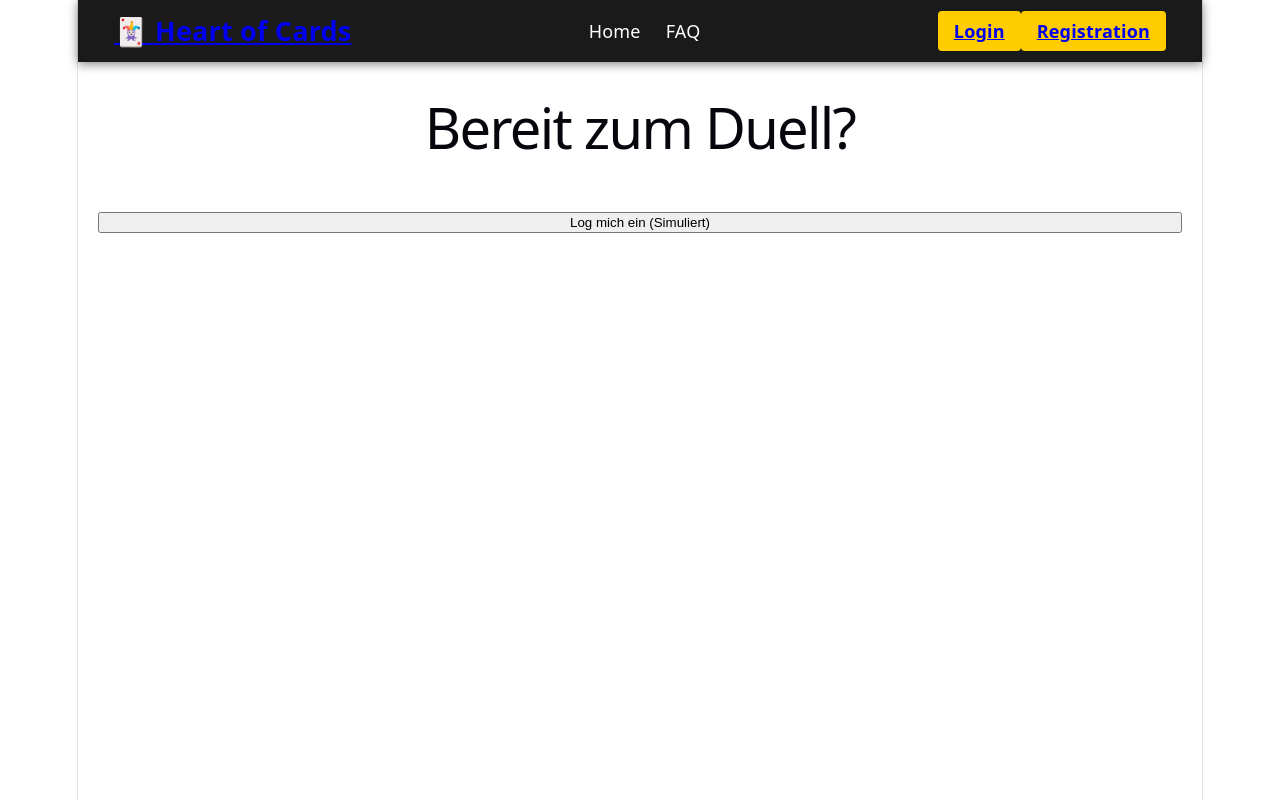
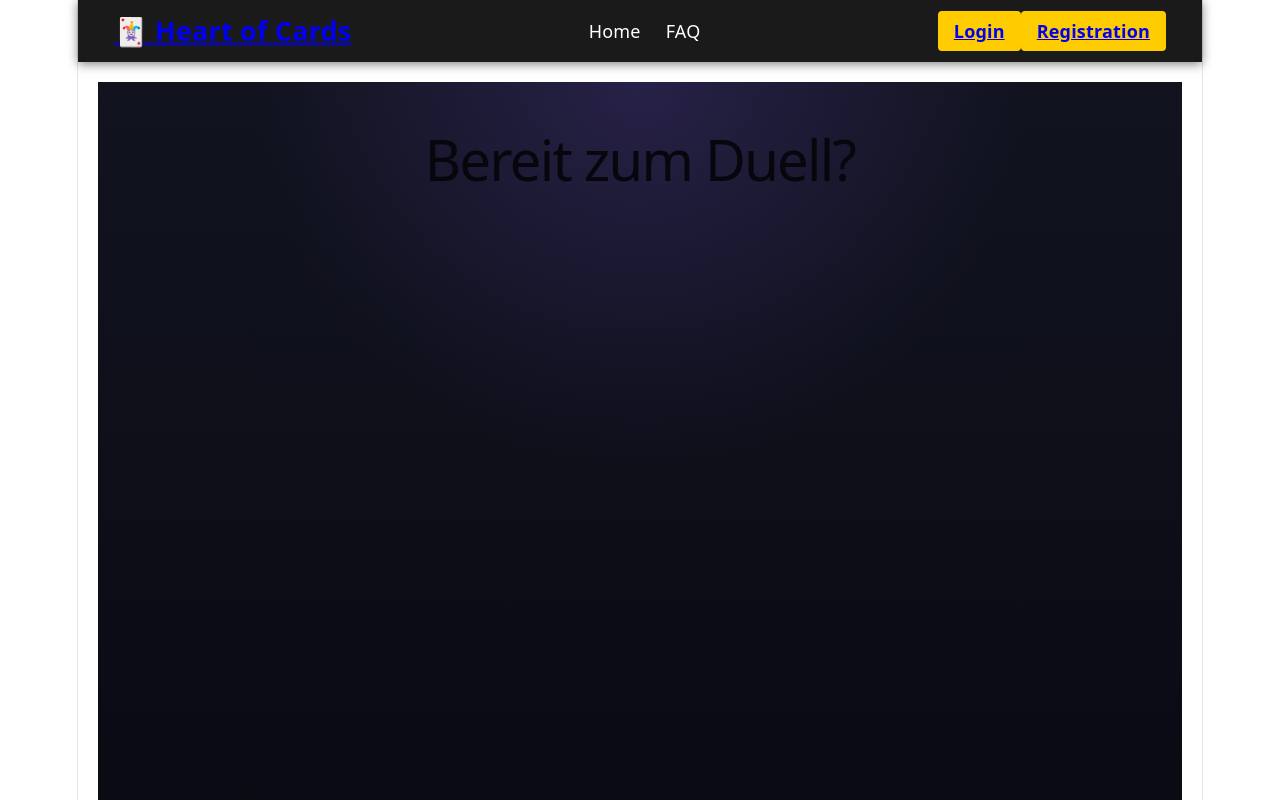
Before and after one commit to Decoslav/ITP-Heart-of-Cards, a React (Vite) app in the folder app/: page /duell in a window 1280 px wide. Shown: the top 800 px of the page. Built offline with nearby package versions, Linux system fonts and the light colour scheme.

Commit message:
added duellraum

```diff
--- a/app/src/App.jsx
+++ b/app/src/App.jsx
@@ -7,6 +7,7 @@ import Deckbuilder from './pages/Deckbuilder';
 import Profile from './pages/Profile';
 import Login from './pages/Login'
 import Registration from './pages/Registration';
+import Duellraum from './pages/Duellraum';
 import { logout } from './api/apiService';
 import { useState } from 'react';
 
@@ -36,7 +37,7 @@ function App() {
           <Route path="/deckbuilder" element={<Deckbuilder />} />
 
           <Route path="/deck" element={<DeckPage/>} />
-          <Route path="/duell" element={<h1>Bereit zum Duell?</h1>} />
+          <Route path="/duell" element={<Duellraum/>} />
           <Route path="/profile" element={<Profile />}/>
           <Route path="/registration" element={<Registration setIsLoggedIn={setIsLoggedIn}/>}/>
           <Route path="/login" element = {<Login setIsLoggedIn={setIsLoggedIn}/>}/>
--- /dev/null
+++ b/app/src/pages/Duellraum.css
@@ -0,0 +1,14 @@
+.duellraum-page {
+    width: 100%;
+  box-sizing: border-box;
+  min-height: 100vh;
+  padding: 32px;
+  display: flex;
+  flex-direction: column;
+  align-items: stretch;
+  gap: 28px;
+  background:
+    radial-gradient(circle at top, rgba(137, 97, 255, 0.18), transparent 40%),
+    linear-gradient(180deg, #11131f 0%, #090a12 100%);
+  color: #f5f3ff;
+}
--- /dev/null
+++ b/app/src/pages/Duellraum.jsx
@@ -0,0 +1,11 @@
+import './Duellraum.css';
+
+function Duellraum() {
+    return (
+        <div className="duellraum-page">
+            <h1>Bereit zum Duell?</h1>
+        </div>
+    );
+}
+
+export default Duellraum;
```
